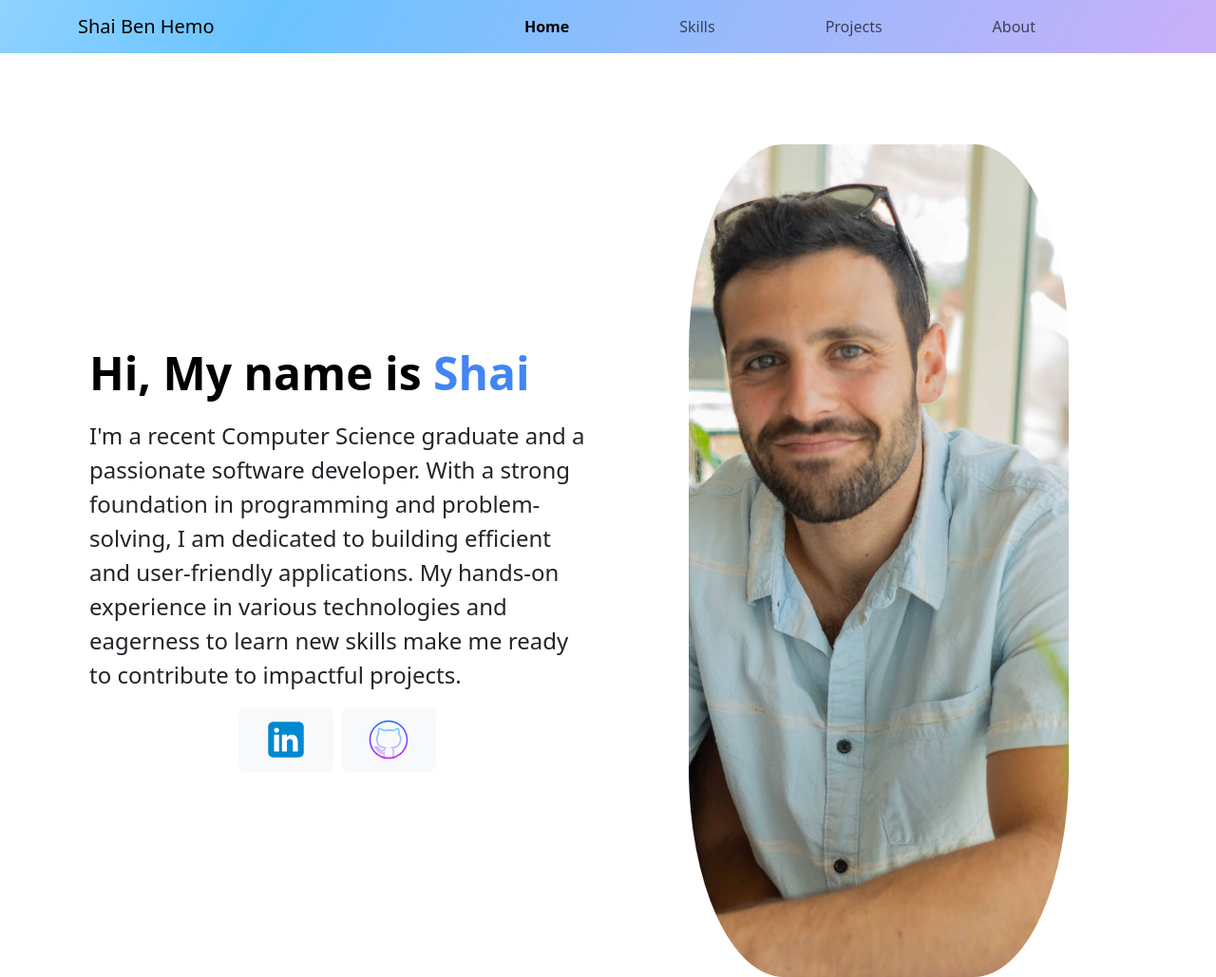
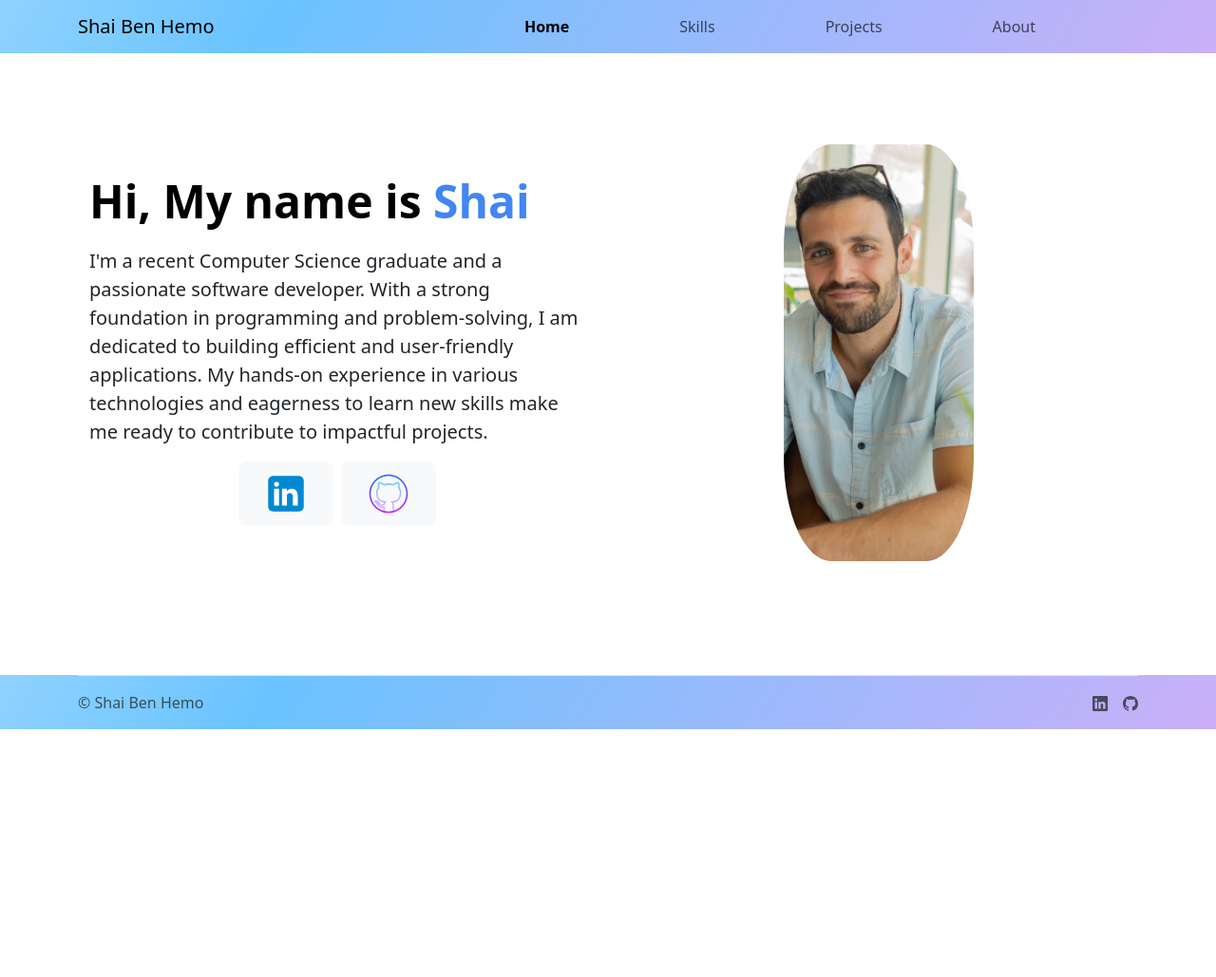
Before and after one commit to benhemoshai/Portfolio, a plain HTML site: page index.html in a window 1280 px wide. Shown: the top 1029 px of the page at 95% size. After the commit the page ends 800 px from the top, so only its background shows below. Drawn offline with nearby package versions, Linux system fonts and the light colour scheme.

Commit message:
Fixed sizes of image and paragraph

```diff
--- a/index.html
+++ b/index.html
@@ -77,7 +77,7 @@
               src="assests/profile.jpg"
               class="d-block mx-lg-auto img-fluid"
               alt="Bootstrap Themes"
-              width="400"
+              width="200"
               height="400"
               loading="lazy"
               style="border-radius: 25%"
@@ -88,7 +88,7 @@
             <h1 class="display-5 fw-bold text-body-emphasis lh-1 mb-3">
               Hi, My name is <span style="color: #4285f4">Shai</span>
             </h1>
-            <p class="lead mt-4" style="font-size: x-large">
+            <p class="lead mt-4">
               I'm a recent Computer Science graduate and a passionate software
               developer. With a strong foundation in programming and
               problem-solving, I am dedicated to building efficient and
```
